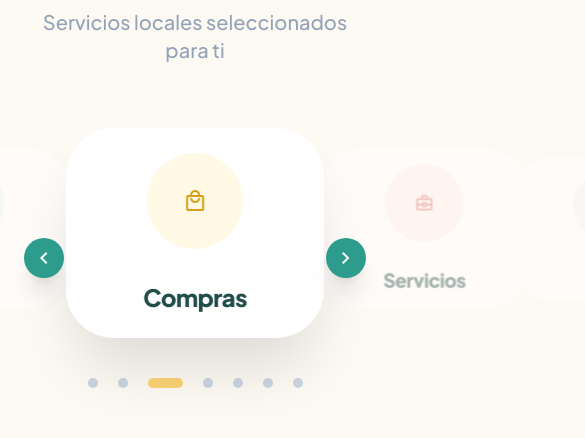
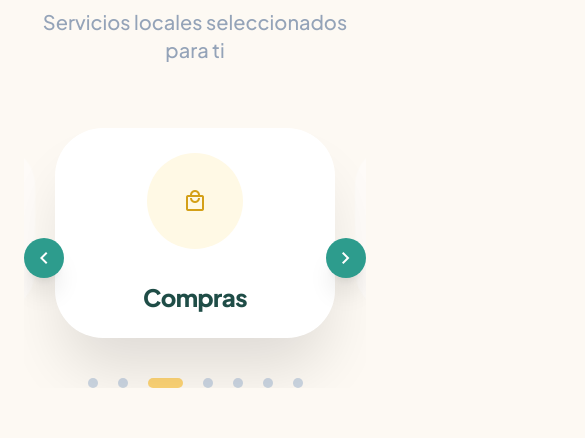
Before and after one commit to LorenaGarcia/local-guide, a Next.js app: page / in a window 390 px wide. Shown: the part 1140-1578 px from the top of the page, 585 px wide, since content can reach past the window. Built offline with nearby package versions, Linux system fonts and the light colour scheme.

Commit message:
Carousel adjustment on mobile

```diff
--- a/components/home/components/category-card/index.tsx
+++ b/components/home/components/category-card/index.tsx
@@ -11,7 +11,7 @@ interface CategoryCardProps {
 function CategoryCard({ icon, name, color, iconColor, isActive }: CategoryCardProps) {
   return (
     <div className={`
-      relative bg-white rounded-[3rem] transition-all duration-700 flex flex-col items-center justify-center
+      relative bg-white rounded-[3rem] transition-all duration-700 flex flex-col items-center justify-center w-full
       ${isActive
         ? 'h-[210px] shadow-[0_40px_60px_-10px_rgba(0,0,0,0.12)] scale-100'
         : 'h-[200px] shadow-[0_10px_20px_-10px_rgba(0,0,0,0.03)] opacity-40 scale-90'}
--- a/components/home/components/category-section/index.tsx
+++ b/components/home/components/category-section/index.tsx
@@ -25,14 +25,17 @@ function CategorySection() {
           <p className="text-slate-400 font-medium text-xl">Servicios locales seleccionados para ti</p>
         </div>
 
-        <div className="relative px-4 md:px-24">
+        <div className="relative w-full overflow-hidden px-4 md:px-0">
           <Swiper
             modules={[Navigation, Pagination, EffectCoverflow]}
-            spaceBetween={0}
-            slidesPerView={1.2}
+            spaceBetween={20}
+            slidesPerView={'auto'}
             centeredSlides={true}
             initialSlide={2}
             loop={true}
+            observer={true}
+            observeParents={true}
+            watchSlidesProgress={true}
             onSlideChange={(swiper) => setActiveIndex(swiper.realIndex)}
             navigation={{
               nextEl: '.swiper-button-next-custom',
@@ -47,27 +50,30 @@ function CategorySection() {
               rotate: 0,
               stretch: 0,
               depth: 100,
-              modifier: 1.5,
+              modifier: 1,
               slideShadows: false,
             }}
             breakpoints={{
               640: {
                 slidesPerView: 2,
-                coverflowEffect: { modifier: 2 }
+                spaceBetween: 30,
+                coverflowEffect: { modifier: 1.5 }
               },
               1024: {
                 slidesPerView: 3,
-                coverflowEffect: { modifier: 2.5 }
+                spaceBetween: 30,
+                coverflowEffect: { modifier: 2 }
               },
               1400: {
                 slidesPerView: 5,
+                spaceBetween: 40,
                 coverflowEffect: { modifier: 2.5 }
               },
             }}
-            className="categories-swiper"
+            className="categories-swiper md:!px-24"
           >
             {CATEGORIES_BUSINESS.map((cat, index) => (
-              <SwiperSlide key={cat.name}>
+              <SwiperSlide key={cat.name} className="!w-[280px] md:!w-auto">
                 {({ isActive }) => (
                   <Link href={`/search?category=${encodeURIComponent(cat.name)}`} className="block">
                     <CategoryCard
```
